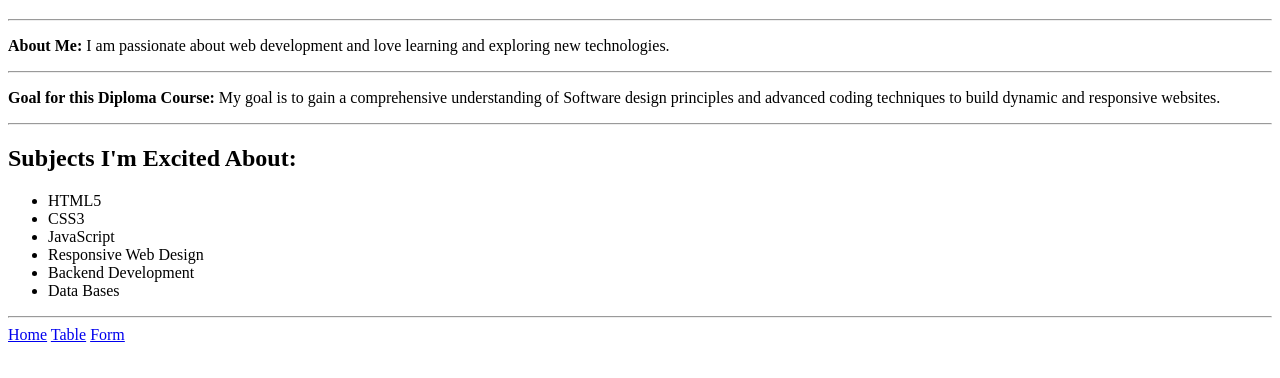
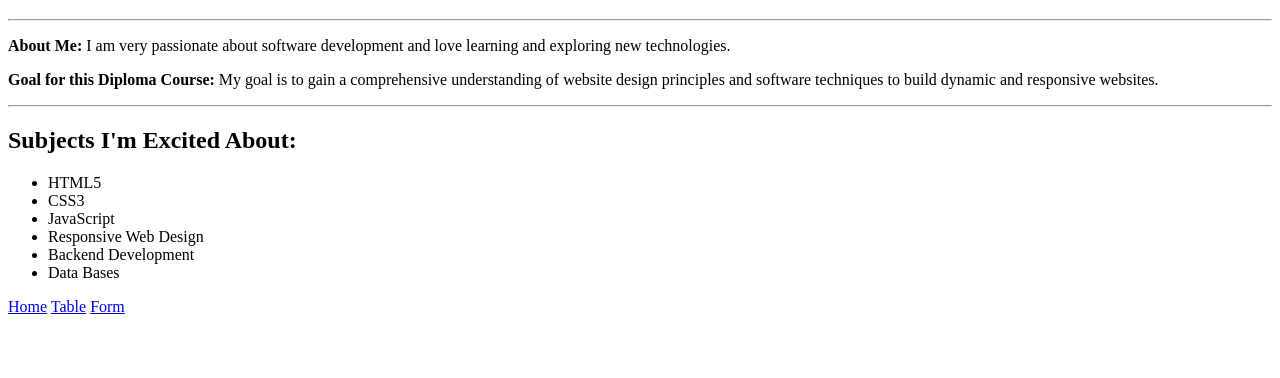
Before and after one commit to mueezsanwo/devcareertask, a plain HTML site: page index.html in a window 1280 px wide. Shown: the part 98-476 px from the top of the page. Drawn offline with Linux system fonts and the light colour scheme.

Commit message:
first commit

```diff
--- a/index.html
+++ b/index.html
@@ -4,7 +4,7 @@
 	<meta charset="UTF-8">
 	<meta http-equiv="X-UA-Compatible" content="IE=edge">
 	<meta name="viewport" content="width=device-width, initial-scale=1.0">
-	<title>My Diploma Course Page</title>
+	<title>Devcareer task 1</title>
     <!-- <link rel="stylesheet" href="./style.css"> -->
 
 </head>
@@ -26,13 +26,13 @@
 
 	<p>
 		<b>About Me:</b>
-		I am passionate about web development and love learning and exploring new technologies.
+		I am very passionate about software development and love learning and exploring new technologies.
 	</p>
-    <hr>
+
 
     <p>
-		<b>Goal for this Diploma Course:</b> My goal is to gain a comprehensive understanding of Software design principles
-        and advanced coding techniques to build dynamic and responsive websites.
+		<b>Goal for this Diploma Course:</b> My goal is to gain a comprehensive understanding of website design principles
+        and software techniques to build dynamic and responsive websites.
 	</p>
     <hr />
 
@@ -45,7 +45,7 @@
         <li>Backend Development</li>
 		<li>Data Bases</li>
     </ul>
-<hr />
+
 
 <span><a href="index.html">Home</a></span>
 <span><a href="./table.html">Table</a></span>
```
Also changed, not shown: form.html (+1 -1 lines).
